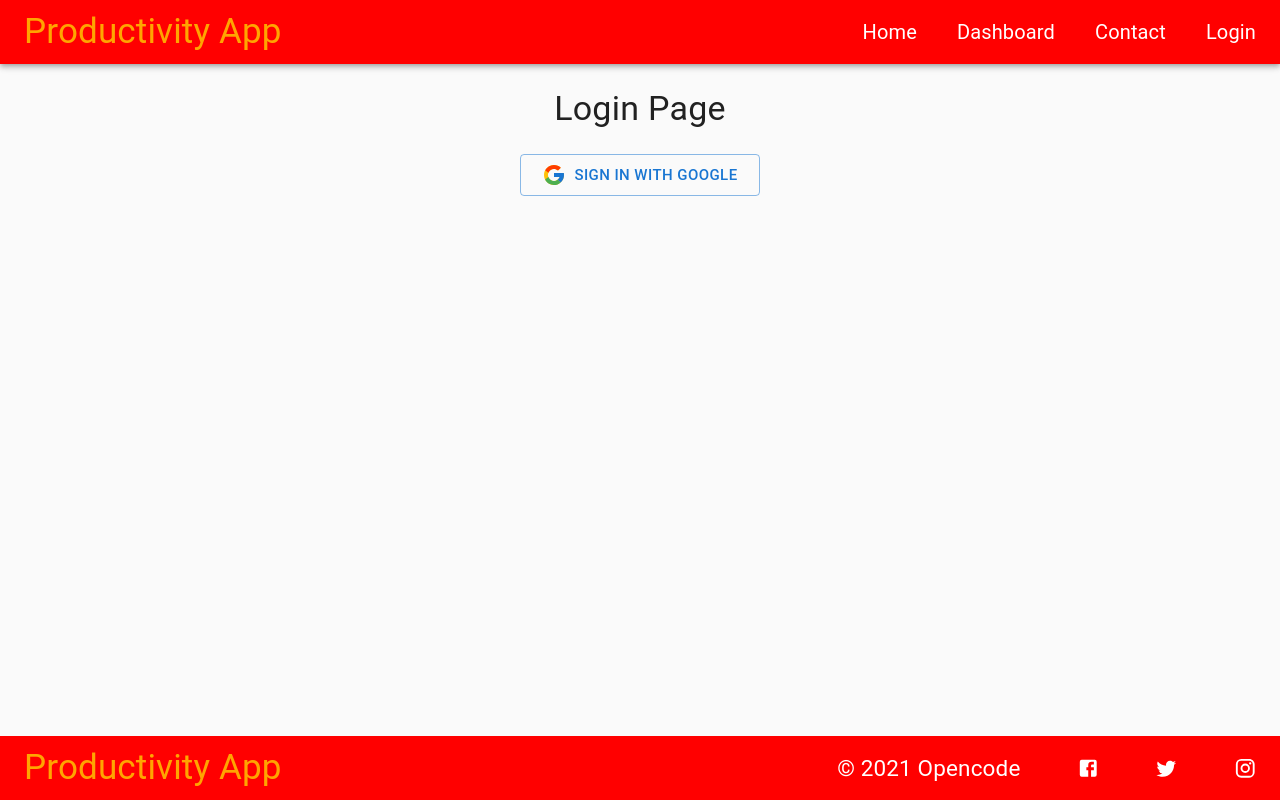
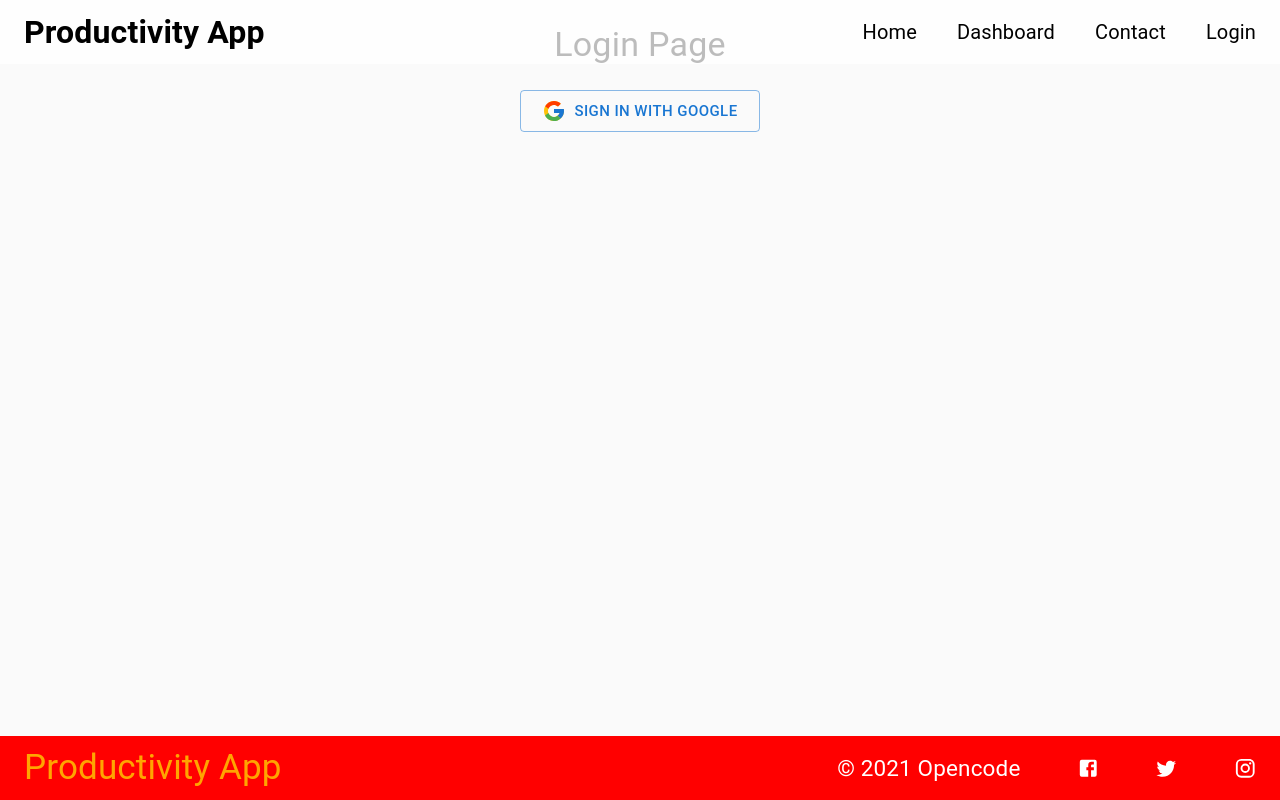
Before and after one commit to opencodeiiita/Productivity-Tracker, a React (Create React App) app in the folder frontend/: page /login in a window 1280 px wide. Built offline with nearby package versions, Linux system fonts and the light colour scheme.

Commit message:
Updated navbar

```diff
--- a/frontend/src/component/Navbar.js
+++ b/frontend/src/component/Navbar.js
@@ -13,7 +13,13 @@ import DrawerComponent from "./Drawer";
 
 const useStyles = makeStyles((theme) => ({
   navbar: {
-    backgroundColor: 'red'
+    position: 'fixed',
+
+    top: 0,
+    left: 0,
+    right: 0,
+    zindex: 1071,
+    backgroundColor: 'rgba(255, 255, 255, 0.7);'
   },
   navlinks: {
     marginLeft: theme.spacing(5),
@@ -25,8 +31,9 @@ const useStyles = makeStyles((theme) => ({
   },
   link: {
     textDecoration: "none",
-    color: "white",
+    color: "black",
     fontSize: "20px",
+
     marginLeft: theme.spacing(5),
     "&:hover": {
       color: "orange",
@@ -44,10 +51,10 @@ function Navbar() {
 
     <AppBar position="static">
       <CssBaseline />
-      <Toolbar className= {classes.navbar}>
-        <Typography  className={classes.logo}>
-        <Link to="/" style ={ {fontSize: "35px",textDecoration: "none", color: "orange" }}>
-          Productivity App
+      <Toolbar className={classes.navbar}>
+        <Typography className={classes.logo}>
+          <Link to="/" style={{ fontSize: "32px", textDecoration: "none", color: "Black", fontWeight: "600" }}>
+            Productivity App
           </Link>
         </Typography>
         {isMobile ? (
```
